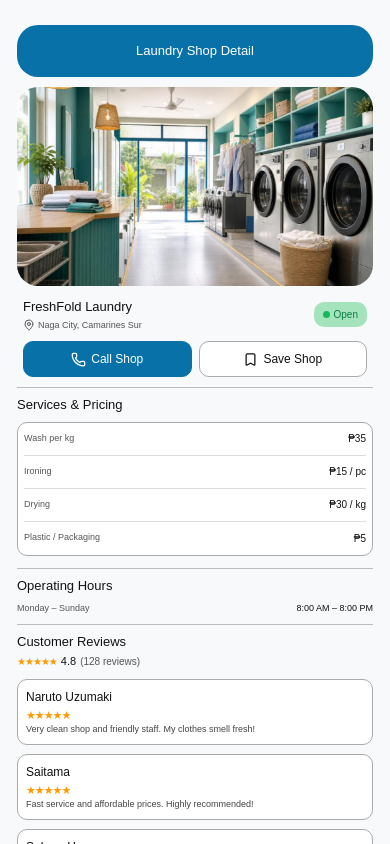
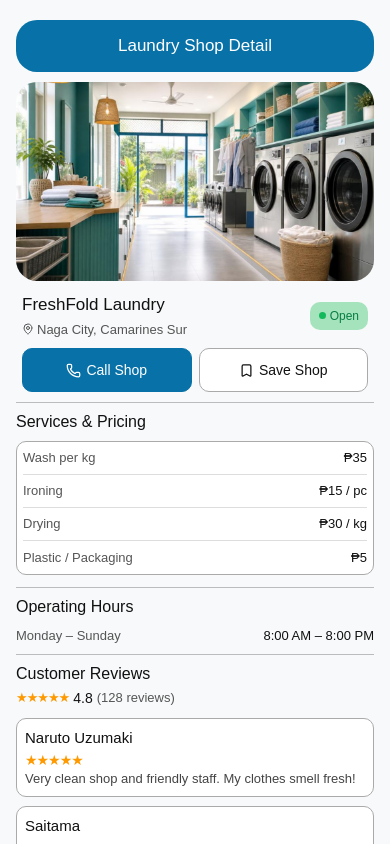
Before and after one commit to dirtdirt2/Find-My-Laundry, a React (Vite) app in the folder frontend/: page /customer/laundry-shop/1 in a window 390 px wide. Shown: the top 844 px of the page. Built offline with nearby package versions, Linux system fonts and the light colour scheme.

Commit message:
file-separation

```diff
--- a/frontend/package.json
+++ b/frontend/package.json
@@ -13,7 +13,8 @@
     "@tailwindcss/vite": "^4.3.4",
     "lucide-react": "^1.68.0",
     "react": "^19.3.1",
-    "react-dom": "^19.3.1"
+    "react-dom": "^19.3.1",
+    "react-router-dom": "^7.18.5"
   },
   "devDependencies": {
     "@eslint/js": "^10.0.1",
--- a/frontend/src/App.jsx
+++ b/frontend/src/App.jsx
@@ -1,7 +1,33 @@
-import LaundryShopDetail from "./pages/LaundryShopDetail";
+
+import { BrowserRouter, Routes, Route, Navigate } from "react-router-dom";
+
+import CustomerLaundryShopDetail from "./pages/LaundryShopDetail/Customer/LaundryShopDetail";
+import OwnerLaundryShopDetail from "./pages/LaundryShopDetail/Owner/LaundryShopDetail";
 
 function App() {
-  return <LaundryShopDetail />;
+  return (
+    <BrowserRouter>
+      <Routes>
+        {/* Customer Page */}
+        <Route
+          path="/customer/laundry-shop/:id"
+          element={<CustomerLaundryShopDetail />}
+        />
+
+        {/* Owner Page */}
+        <Route
+          path="/owner/laundry-shop/:id"
+          element={<OwnerLaundryShopDetail />}
+        />
+
+        {/* Default Page */}
+        <Route
+          path="/"
+          element={<Navigate to="/customer/laundry-shop/1" replace />}
+        />
+      </Routes>
+    </BrowserRouter>
+  );
 }
 
 export default App;
--- a/frontend/src/components/LaundryCard.jsx
+++ b/frontend/src/components/LaundryCard.jsx
@@ -1,4 +1,3 @@
-import React from 'react';
 import { MapPin, Star } from 'lucide-react';
 
 export default function LaundryCard({ shop }) {
--- a/frontend/src/pages/Home.jsx
+++ b/frontend/src/pages/Home.jsx
@@ -1,4 +1,4 @@
-import React, { useState } from 'react';
+import { useState } from 'react';
 import { MapPin, Bell, Search, SlidersHorizontal } from 'lucide-react';
 import LaundryCard from '../components/LaundryCard';
 
--- a/frontend/src/pages/LaundryShopDetail.css
+++ b/frontend/src/pages/LaundryShopDetail/Customer/LaundryShopDetail.css
@@ -14,6 +14,7 @@ body {
 .shop-screen {
   width: 100%;
   min-height: 100vh;
+  min-height: 100svh;
   display: flex;
   justify-content: center;
   padding: 22px 10px;
@@ -41,7 +42,7 @@ body {
 
 .shop-header h2 {
   color: white;
-  font-size: 13px;
+  font-size: 17px;
   font-weight: 500;
 }
 
@@ -75,7 +76,7 @@ body {
 }
 
 .shop-name-row h3 {
-  font-size: 13px;
+  font-size: 17px;
   font-weight: 500;
   margin-bottom: 2px;
 }
@@ -84,7 +85,7 @@ body {
   display: flex;
   align-items: center;
   gap: 3px;
-  font-size: 9px;
+  font-size: 13px;
   color: #555;
 }
 
@@ -96,7 +97,7 @@ body {
   color: #087d42;
   padding: 5px 9px;
   border-radius: 10px;
-  font-size: 10px;
+  font-size: 12px;
 }
 
 .status-dot {
@@ -116,9 +117,9 @@ body {
 
 .shop-actions button {
   flex: 1;
-  height: 36px;
+  min-height: 44px;
   border-radius: 10px;
-  font-size: 12px;
+  font-size: 14px;
   display: flex;
   align-items: center;
   justify-content: center;
@@ -163,7 +164,7 @@ body {
 }
 
 .section-title {
-  font-size: 13px;
+  font-size: 16px;
   font-weight: 500;
   margin-bottom: 7px;
 }
@@ -183,7 +184,7 @@ body {
   align-items: center;
   justify-content: space-between;
   border-bottom: 1px solid #ddd;
-  font-size: 9px;
+  font-size: 13px;
   color: #555;
 }
 
@@ -193,7 +194,7 @@ body {
 
 .price-row strong {
   color: #111;
-  font-size: 10px;
+  font-size: 13px;
   font-weight: 500;
 }
 
@@ -208,12 +209,12 @@ body {
   display: flex;
   justify-content: space-between;
   align-items: center;
-  font-size: 9px;
+  font-size: 13px;
   color: #555;
 }
 
 .hours-row strong {
-  font-size: 9px;
+  font-size: 13px;
   font-weight: 500;
   color: #111;
 }
@@ -234,7 +235,7 @@ body {
   align-items: center;
   gap: 4px;
   margin-bottom: 9px;
-  font-size: 10px;
+  font-size: 13px;
 }
 
 .stars,
@@ -244,7 +245,7 @@ body {
 }
 
 .rating-summary strong {
-  font-size: 11px;
+  font-size: 14px;
   font-weight: 500;
 }
 
@@ -268,43 +269,33 @@ body {
 }
 
 .review-card h4 {
-  font-size: 12px;
+  font-size: 15px;
   font-weight: 500;
   margin-bottom: 2px;
 }
 
 .review-stars {
-  font-size: 11px;
-  line-height: 14px;
+  font-size: 14px;
+  line-height: 18px;
 }
 
 .review-card p {
   color: #444;
-  font-size: 9px;
-  line-height: 14px;
+  font-size: 13px;
+  line-height: 19px;
 }
 
 /* Responsive */
 
-@media (max-width: 400px) {
+@media (max-width: 600px) {
   .shop-screen {
     padding: 0;
   }
 
   .shop-container {
-    max-width: 100%;
-    padding: 25px 17px;
+    max-width: none;
+    min-height: 100vh;
+    min-height: 100svh;
+    padding: max(20px, env(safe-area-inset-top)) 16px max(24px, env(safe-area-inset-bottom));
   }
 }
-
-@media (min-width: 600px) {
-  .shop-screen {
-    padding-top: 30px;
-    padding-bottom: 30px;
-  }
-
-  .shop-container {
-    border-radius: 5px;
-    min-height: auto;
-  }
-}
--- /dev/null
+++ b/frontend/src/pages/LaundryShopDetail/Owner/LaundryShopDetail.css
@@ -0,0 +1,301 @@
+
+* {
+  margin: 0;
+  padding: 0;
+  box-sizing: border-box;
+}
+
+body {
+  font-family: Arial, Helvetica, sans-serif;
+  background: #383838;
+  color: #111;
+}
+
+.shop-screen {
+  width: 100%;
+  min-height: 100vh;
+  min-height: 100svh;
+  display: flex;
+  justify-content: center;
+  padding: 22px 10px;
+}
+
+.shop-container {
+  width: 100%;
+  max-width: 375px;
+  min-height: 100vh;
+  background: #f7f9fa;
+  padding: 25px 17px;
+}
+
+/* Header */
+
+.shop-header {
+  height: 52px;
+  background: #0872a8;
+  border-radius: 21px;
+  display: flex;
+  align-items: center;
+  justify-content: center;
+  margin-bottom: 10px;
+}
+
+.shop-header h2 {
+  color: white;
+  font-size: 17px;
+  font-weight: 500;
+}
+
+/* Shop Image */
+
+.shop-image-wrapper {
+  width: 100%;
+  height: 199px;
+  border-radius: 21px;
+  overflow: hidden;
+  margin-bottom: 11px;
+}
+
+.shop-image {
+  width: 100%;
+  height: 100%;
+  object-fit: cover;
+  display: block;
+}
+
+/* Shop Information */
+
+.shop-info {
+  padding: 0 6px 10px;
+}
+
+.shop-name-row {
+  display: flex;
+  justify-content: space-between;
+  align-items: center;
+}
+
+.shop-name-row h3 {
+  font-size: 17px;
+  font-weight: 500;
+  margin-bottom: 2px;
+}
+
+.shop-location {
+  display: flex;
+  align-items: center;
+  gap: 3px;
+  font-size: 13px;
+  color: #555;
+}
+
+.open-status {
+  display: flex;
+  align-items: center;
+  gap: 4px;
+  background: #a5e3bd;
+  color: #087d42;
+  padding: 5px 9px;
+  border-radius: 10px;
+  font-size: 12px;
+}
+
+.status-dot {
+  width: 7px;
+  height: 7px;
+  background: #13b95b;
+  border-radius: 50%;
+}
+
+/* Action Buttons */
+
+.shop-actions {
+  display: flex;
+  gap: 7px;
+  margin-top: 9px;
+}
+
+.shop-actions button {
+  flex: 1;
+  min-height: 44px;
+  border-radius: 10px;
+  font-size: 14px;
+  display: flex;
+  align-items: center;
+  justify-content: center;
+  gap: 5px;
+  cursor: pointer;
+  transition: 0.2s ease;
+}
+
+.call-button {
+  background: #0872a8;
+  color: white;
+  border: 1px solid #0872a8;
+}
+
+.call-button:hover {
+  background: #055c8a;
+}
+
+.save-button {
+  background: white;
+  color: #111;
+  border: 1px solid #aaa;
+}
+
+.save-button:hover {
+  background: #eaf4f9;
+}
+
+.save-button.saved {
+  background: #e1f3ea;
+  color: #087d42;
+  border-color: #87cba6;
+}
+
+/* General Sections */
+
+.shop-section {
+  border-top: 1px solid #bcbcbc;
+  padding-top: 7px;
+  margin-top: 0;
+  padding-bottom: 12px;
+}
+
+.section-title {
+  font-size: 16px;
+  font-weight: 500;
+  margin-bottom: 7px;
+}
+
+/* Pricing */
+
+.pricing-card {
+  border: 1px solid #aaa;
+  border-radius: 10px;
+  background: white;
+  padding: 0 6px;
+}
+
+.price-row {
+  height: 33px;
+  display: flex;
+  align-items: center;
+  justify-content: space-between;
+  border-bottom: 1px solid #ddd;
+  font-size: 13px;
+  color: #555;
+}
+
+.price-row:last-child {
+  border-bottom: none;
+}
+
+.price-row strong {
+  color: #111;
+  font-size: 13px;
+  font-weight: 500;
+}
+
+/* Operating Hours */
+
+.hours-section {
+  padding-top: 7px;
+  padding-bottom: 8px;
+}
+
+.hours-row {
+  display: flex;
+  justify-content: space-between;
+  align-items: center;
+  font-size: 13px;
+  color: #555;
+}
+
+.hours-row strong {
+  font-size: 13px;
+  font-weight: 500;
+  color: #111;
+}
+
+/* Customer Reviews */
+
+.reviews-section {
+  border-top: 1px solid #bcbcbc;
+  padding-top: 7px;
+}
+
+.reviews-section .section-title {
+  margin-bottom: 2px;
+}
+
+.rating-summary {
+  display: flex;
+  align-items: center;
+  gap: 4px;
+  margin-bottom: 9px;
+  font-size: 13px;
+}
+
+.stars,
+.review-stars {
+  color: #ff9900;
+  letter-spacing: -1px;
+}
+
+.rating-summary strong {
+  font-size: 14px;
+  font-weight: 500;
+}
+
+.rating-summary span {
+  color: #555;
+}
+
+/* Individual Review */
+
+.reviews-list {
+  display: flex;
+  flex-direction: column;
+  gap: 9px;
+}
+
+.review-card {
+  border: 1px solid #aaa;
+  border-radius: 10px;
+  background: white;
+  padding: 8px;
+}
+
+.review-card h4 {
+  font-size: 15px;
+  font-weight: 500;
+  margin-bottom: 2px;
+}
+
+.review-stars {
+  font-size: 14px;
+  line-height: 18px;
+}
+
+.review-card p {
+  color: #444;
+  font-size: 13px;
+  line-height: 19px;
+}
+
+/* Responsive */
+
+@media (max-width: 600px) {
+  .shop-screen {
+    padding: 0;
+  }
+
+  .shop-container {
+    max-width: none;
+    min-height: 100vh;
+    min-height: 100svh;
+    padding: max(20px, env(safe-area-inset-top)) 16px max(24px, env(safe-area-inset-bottom));
+  }
+}
--- /dev/null
+++ b/frontend/src/pages/LaundryShopDetail/Owner/LaundryShopDetail.jsx
@@ -0,0 +1,174 @@
+
+import { useState } from "react";
+import {
+  Phone,
+  Bookmark,
+  MapPin,
+} from "lucide-react";
+
+import "./LaundryShopDetail.css";
+
+const services = [
+  { name: "Wash per kg", price: "₱35" },
+  { name: "Ironing", price: "₱15 / pc" },
+  { name: "Drying", price: "₱30 / kg" },
+  { name: "Plastic / Packaging", price: "₱5" }
+];
+
+const reviews = [
+  {
+    name: "Naruto Uzumaki",
+    rating: 5,
+    comment: "Very clean shop and friendly staff. My clothes smell fresh!"
+  },
+  {
+    name: "Saitama",
+    rating: 5,
+    comment: "Fast service and affordable prices. Highly recommended!"
+  },
+  {
+    name: "Sakura Haruno",
+    rating: 4,
+    comment: "Good service and the staff are very accommodating."
+  }
+];
+
+function LaundryShopDetail() {
+  const [saved, setSaved] = useState(false);
+
+  const handleCall = () => {
+    window.location.href = "tel:+639123456789";
+  };
+
+  return (
+    <div className="shop-screen">
+
+      <div className="shop-container">
+
+        {/* Header */}
+        <header className="shop-header">
+          <h2>Laundry Shop Detail</h2>
+        </header>
+
+        {/* Shop Image */}
+        <div className="shop-image-wrapper">
+          <img
+            src="/laundry-shop.jpg"
+            alt="FreshFold Laundry Shop"
+            className="shop-image"
+          />
+        </div>
+
+        {/* Shop Information */}
+        <section className="shop-info">
+
+          <div className="shop-name-row">
+            <div>
+              <h3>FreshFold Laundry</h3>
+
+              <p className="shop-location">
+                <MapPin size={12} />
+                Naga City, Camarines Sur
+              </p>
+            </div>
+
+            <span className="open-status">
+              <span className="status-dot"></span>
+              Open
+            </span>
+          </div>
+
+          {/* Action Buttons */}
+          <div className="shop-actions">
+
+            <button
+              className="call-button"
+              onClick={handleCall}
+            >
+              <Phone size={15} />
+              Call Shop
+            </button>
+
+            <button
+              className={`save-button ${saved ? "saved" : ""}`}
+              onClick={() => setSaved(!saved)}
+            >
+              <Bookmark size={15} />
+              {saved ? "Saved" : "Save Shop"}
+            </button>
+
+          </div>
+        </section>
+
+        {/* Services and Pricing */}
+        <section className="shop-section">
+
+          <h3 className="section-title">
+            Services & Pricing
+          </h3>
+
+          <div className="pricing-card">
+            {services.map((service, index) => (
+              <div className="price-row" key={index}>
+                <span>{service.name}</span>
+                <strong>{service.price}</strong>
+              </div>
+            ))}
+          </div>
+
+        </section>
+
+        {/* Operating Hours */}
+        <section className="shop-section hours-section">
+
+          <h3 className="section-title">
+            Operating Hours
+          </h3>
+
+          <div className="hours-row">
+            <span>Monday – Sunday</span>
+            <strong>8:00 AM – 8:00 PM</strong>
+          </div>
+
+        </section>
+
+        {/* Customer Reviews */}
+        <section className="reviews-section">
+
+          <h3 className="section-title">
+            Customer Reviews
+          </h3>
+
+          <div className="rating-summary">
+            <div className="stars">★★★★★</div>
+            <strong>4.8</strong>
+            <span>(128 reviews)</span>
+          </div>
+
+          <div className="reviews-list">
+
+            {reviews.map((review, index) => (
+              <div className="review-card" key={index}>
+
+                <h4>{review.name}</h4>
+
+                <div className="review-stars">
+                  {"★".repeat(review.rating)}
+                  {"☆".repeat(5 - review.rating)}
+                </div>
+
+                <p>{review.comment}</p>
+
+              </div>
+            ))}
+
+          </div>
+
+        </section>
+
+      </div>
+    </div>
+  );
+}
+
+export default LaundryShopDetail;
```
Also changed, not shown: frontend/src/pages/LaundryShopDetail/Customer/LaundryShopDetail.jsx (renamed from frontend/src/pages/LaundryShopDetail.jsx, +1 -10 lines), 1 other file (tests, documents, lock files or other folders).
